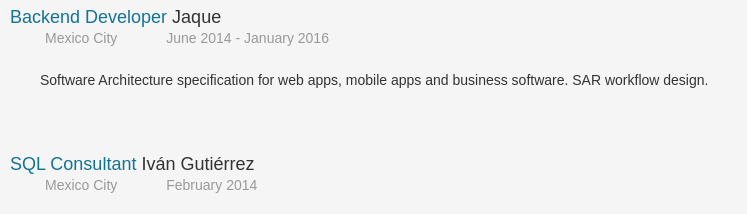
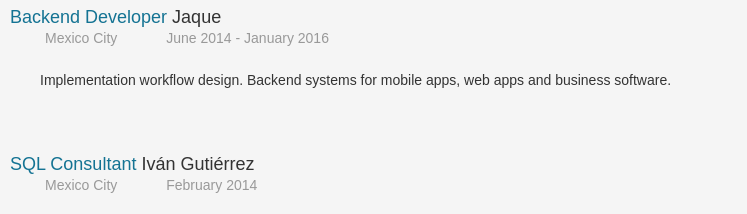
Before and after one commit to eseca/eseca.github.io, a plain HTML site: page index.html in a window 1280 px wide. Shown: the part 518-732 px from the top of the page, 229-976 px from the left. Drawn offline with Linux system fonts and the light colour scheme; a web font is replaced by a local one.

Commit message:
Missing Jaque Backend Developer desrcription

```diff
--- a/index.html
+++ b/index.html
@@ -67,14 +67,14 @@
 						<span class="lieu">Mexico City</span>
 						<span class="dates">January 2016 - February 2018</span>
 						<p>Software Architecture specification for web apps, mobile apps
-and business software. SAR workflow design.</p>
-					</li>
+            and business software. SAR workflow design.</p>
+          </li>
 					<li>
 						<h4><strong>Backend Developer</strong> Jaque</h4>
 						<span class="lieu">Mexico City</span>
 						<span class="dates">June 2014 - January 2016</span>
-						<p>Software Architecture specification for web apps, mobile apps
-and business software. SAR workflow design.</p>
+						<p>Implementation workflow design. Backend systems for mobile apps,
+            web apps and business software.</p>
 					</li>
 					<li>
 						<h4><strong>SQL Consultant</strong> Iván Gutiérrez</h4>
```
